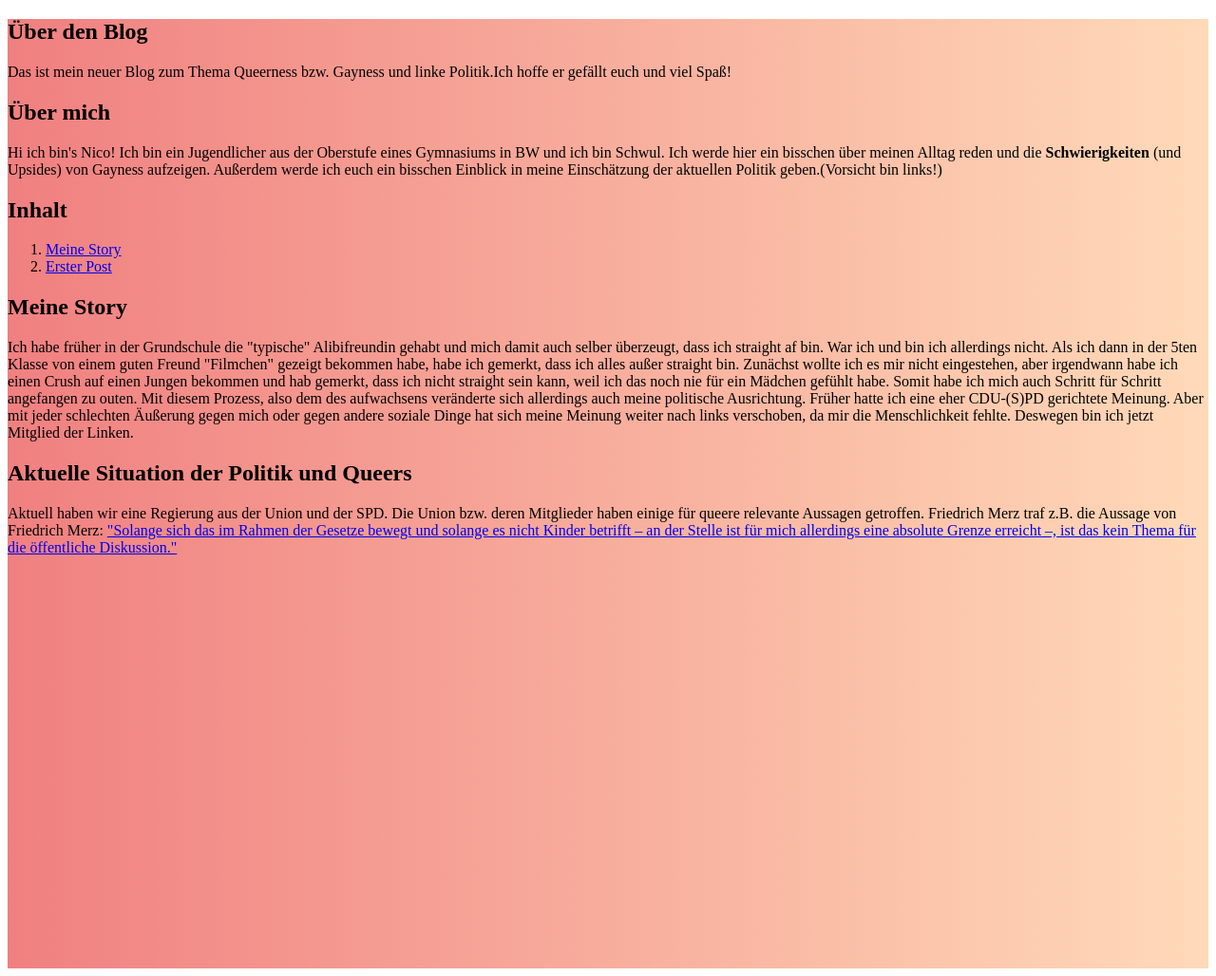
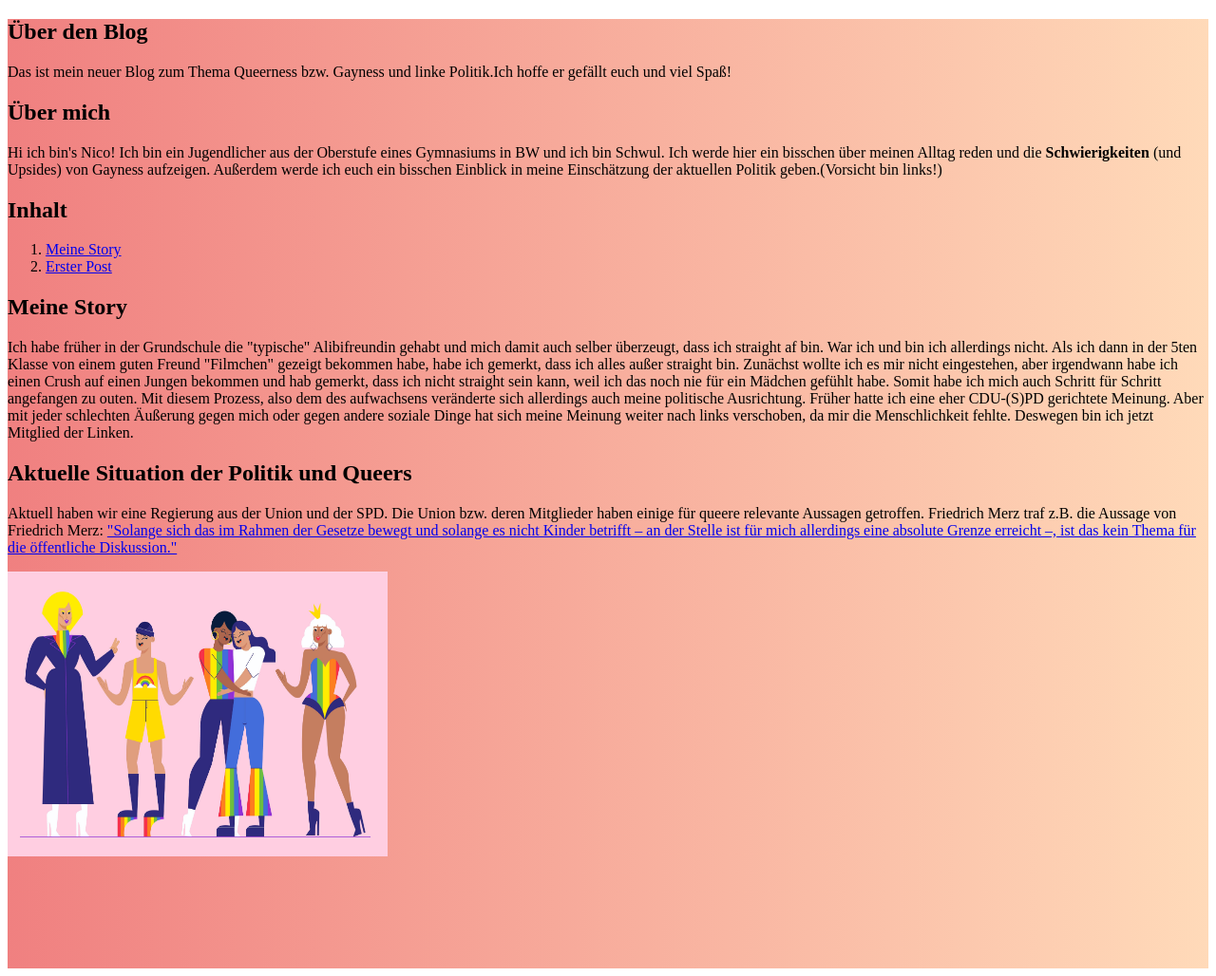
Before and after one commit to gayyyyyyblog/test, a plain HTML site: page index.html in a window 1280 px wide. Shown: the whole page at 95% size. Drawn offline with Linux system fonts and the light colour scheme.

Commit message:
Update index.html

```diff
--- a/index.html
+++ b/index.html
@@ -29,7 +29,7 @@
 		</div>
 		<div id="Erster Post"><h2>Aktuelle Situation der Politik und Queers</h2>
 			<p>Aktuell haben wir eine Regierung aus der Union und der SPD. Die Union bzw. deren Mitglieder haben einige für queere relevante Aussagen getroffen. Friedrich Merz traf z.B. die Aussage von Friedrich Merz: <a href=https://www.zeit.de/politik/deutschland/2020-09/homosexualitaet-friedrich-merz-aeusserung-kindesmissbrauch-kritik-bundeskanzler target="_blank">"Solange sich das im Rahmen der Gesetze bewegt und solange es nicht Kinder betrifft – an der Stelle ist für mich allerdings eine absolute Grenze erreicht –, ist das kein Thema für die öffentliche Diskussion."</a></p>
-
+		<img src="5350453.jpg" alt="Cartoon mit Regenbohenflagge und Menschen" width="400" height="300">
 		</div>
 	</div>
 		</body>
```
